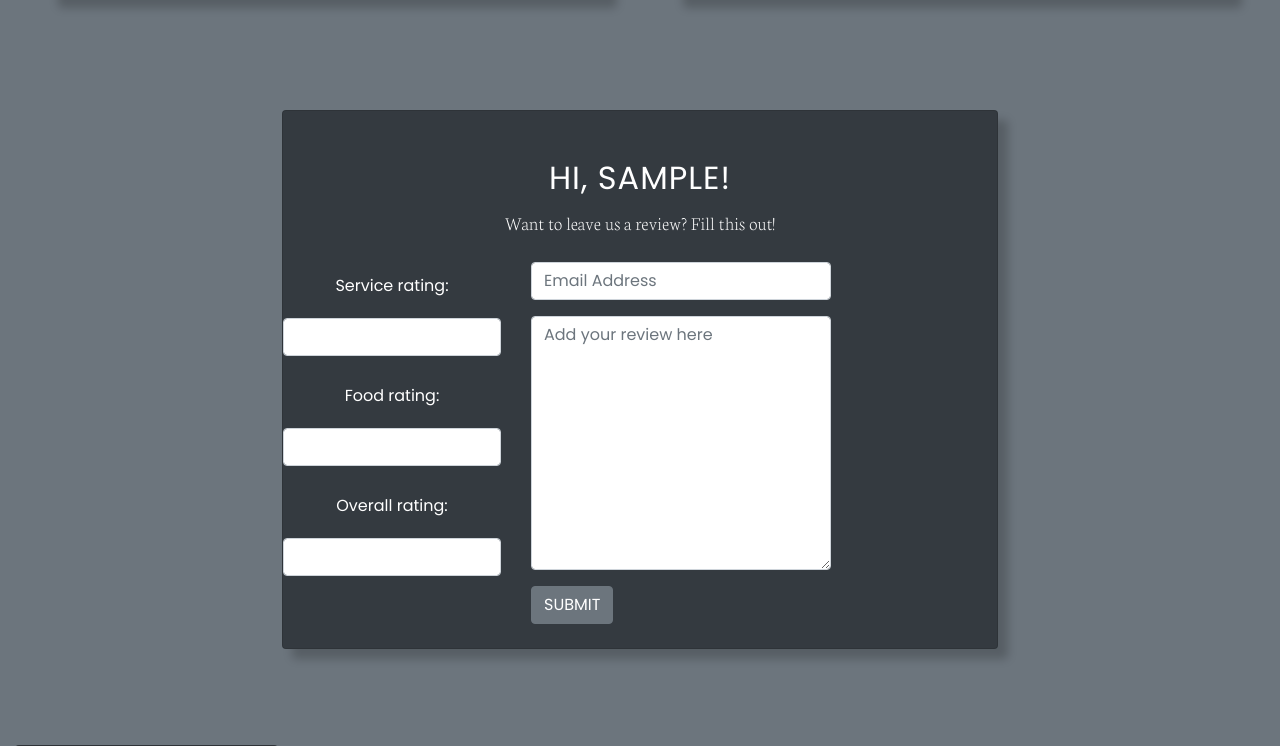
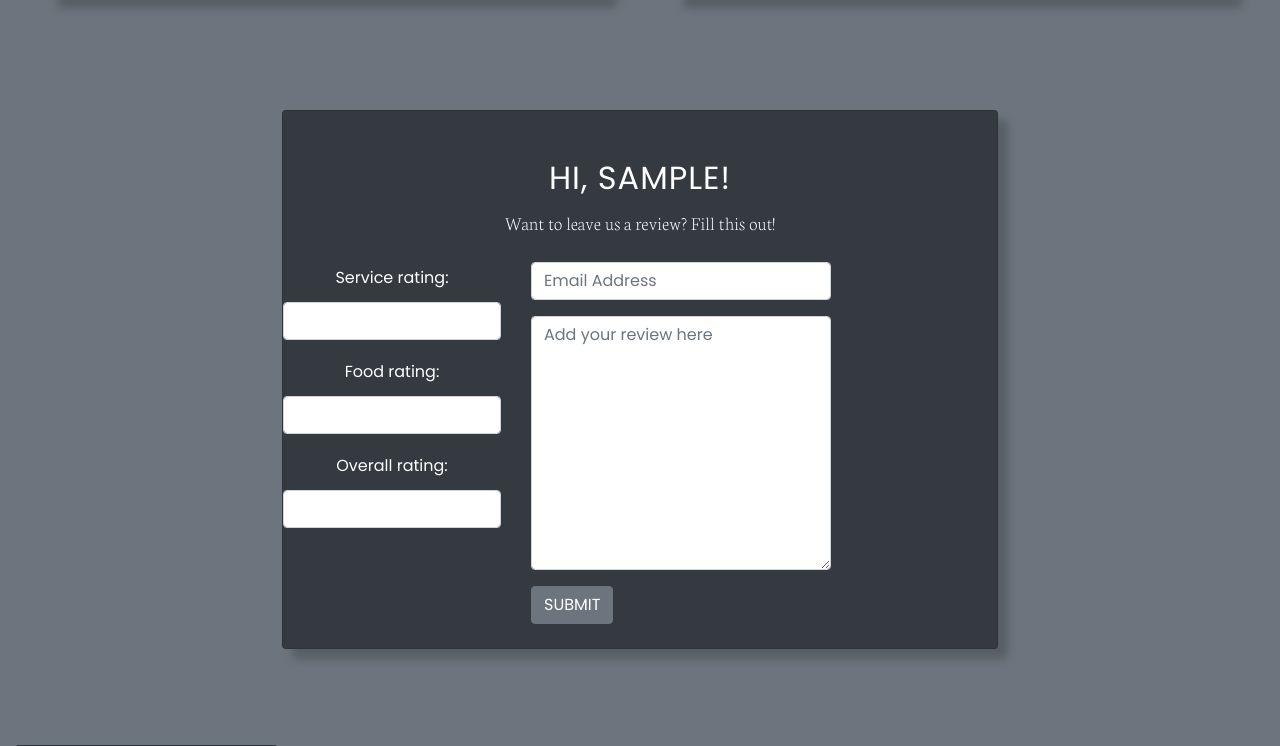
Before and after one commit to LesterCuasay/Project-4, a Django app: page / in a window 1280 px wide. Shown: the part 1004-1750 px from the top of the page. Run offline with Django 3.2, Linux system fonts and the light colour scheme; the visitor is signed in with stand-in values (Sample User, id 1); data that the repository does not hold is empty; some libraries are stand-ins or nearby versions.

Commit message:
style - changed line height foe stairs

```diff
--- a/static/css/style.css
+++ b/static/css/style.css
@@ -220,7 +220,7 @@ footer .btn:hover {
 
 .review-label label {
     color: var(--white);
-    line-height: 3;
+    line-height: 2;
 }
 
 .review input,
```
